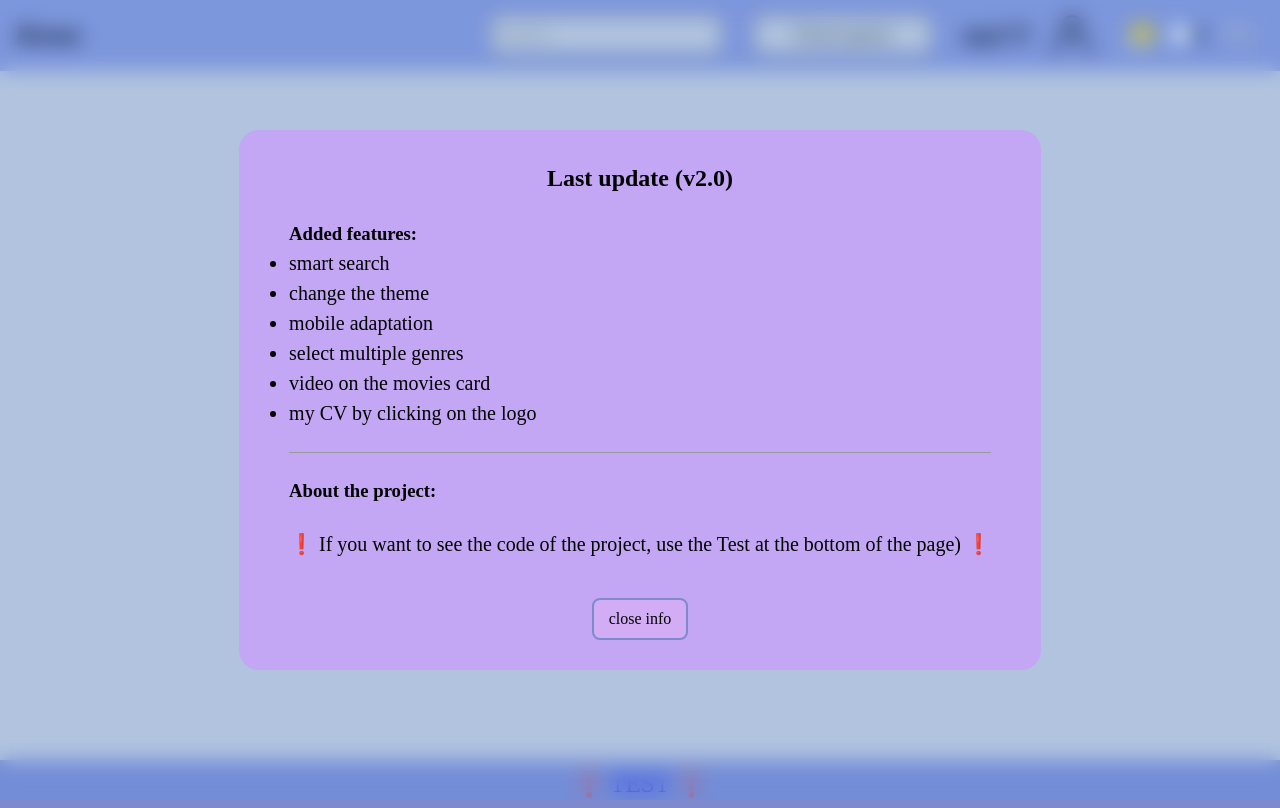
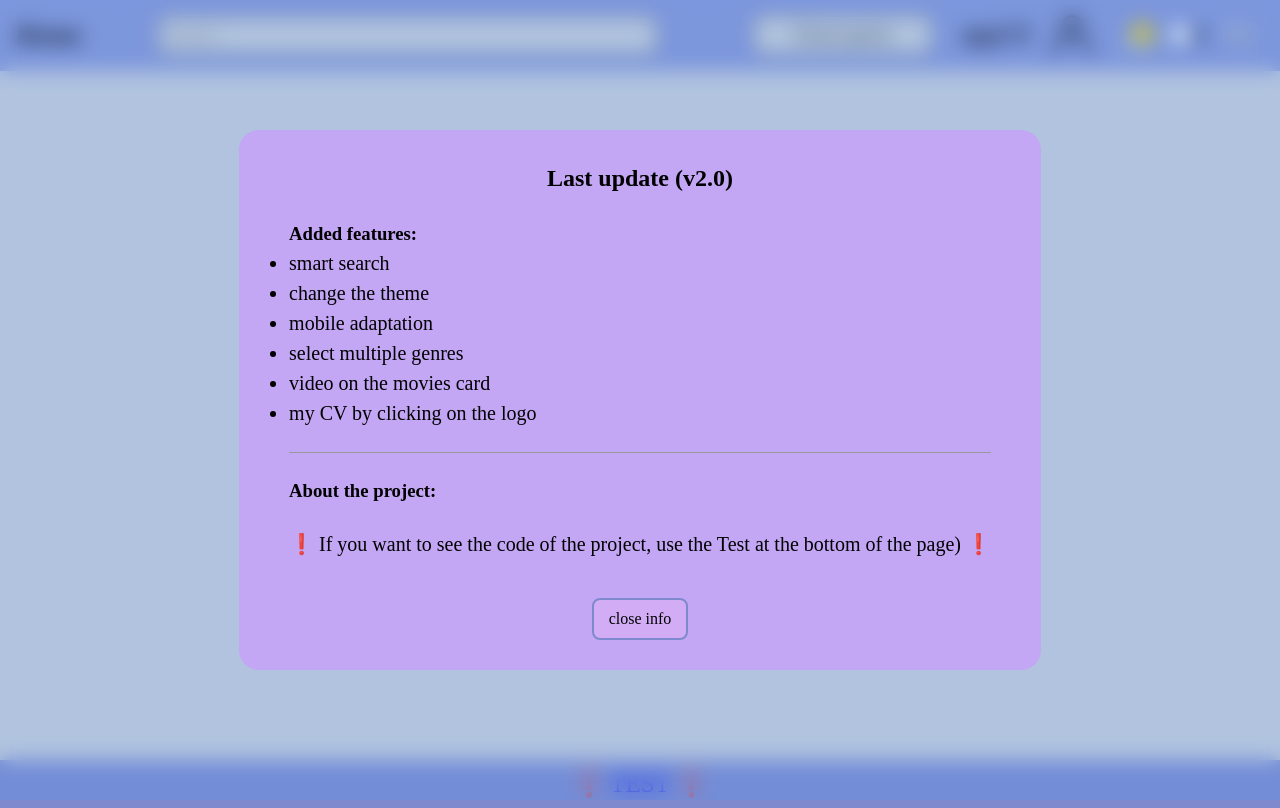
Before and after one commit to AlexandrKhom/movies_from_the_movies, a React (Create React App) app: page /movies in a window 1280 px wide. Built offline with nearby package versions, Linux system fonts and the light colour scheme; no server answers; what react-animations would draw is missing.

Commit message:
I hope that's all 16

```diff
--- a/src/components/Movie/Header/Header.js
+++ b/src/components/Movie/Header/Header.js
@@ -2,6 +2,7 @@ import {Link} from "react-router-dom";
 import {useSelector} from "react-redux";
 import styles from './Header.module.css';
 import {Navbar} from "../Mobile/Navbar";
+import {SearchPanel} from "../SearchPanel";
 
 
 export const Header = () => {
@@ -11,6 +12,7 @@ export const Header = () => {
         <div className={`${styles.header} ${theme ? styles.dark : styles.white}`}>
             <Link to="/" className={`${styles.logo} ${theme ? styles.dark : styles.white}`}>
                 <b><i>Home</i></b></Link>
+            <SearchPanel/>
             <Navbar/>
         </div>
     );
--- a/src/components/Movie/Mobile/RightNav.js
+++ b/src/components/Movie/Mobile/RightNav.js
@@ -1,6 +1,5 @@
 import React from 'react';
 import styled from 'styled-components';
-import {SearchPanel} from "../SearchPanel";
 import {GenresSelect} from "../GenresSelect";
 import {UserInfo} from "../UserInfo";
 import {ToggleThem} from "../ToggleThem";
@@ -21,9 +20,9 @@ const Ul = styled.ul`
     transform: ${({open}) => open ? 'translateX(0)' : 'translateX(100%)'};
     top: 0;
     right: 0;
-    height: 300px;
+    height: 220px;
     border-bottom-left-radius: 44px;
-    width: 300px;
+    width: 230px;
     padding-top: 3.5rem;
     transition: transform 0.3s ease-in-out;
     li {
@@ -42,7 +41,7 @@ export const RightNav = ({ open }) => {
     return (
         <Ul open={open}>
             <Div><div> </div></Div>
-            <li><SearchPanel/></li>
+            {/*<li><SearchPanel/></li>*/}
             <li><GenresSelect/></li>
             <li><UserInfo/></li>
             <li><ToggleThem/></li>
--- a/src/components/Movie/MoviesListCard/MoviesListCard.module.css
+++ b/src/components/Movie/MoviesListCard/MoviesListCard.module.css
@@ -51,3 +51,8 @@
 .image img:hover {
     transform: scale(1.1);
 }
+@media (max-width: 768px) {
+    .wrapper {
+        width: 100%;
+    }
+}
--- a/src/components/Movie/SearchPanel/DropDown/DropDown.module.css
+++ b/src/components/Movie/SearchPanel/DropDown/DropDown.module.css
@@ -12,7 +12,6 @@
 .notFound {
     text-align: center;
     margin: 10px;
-
 }
 
 .white {
--- a/src/components/Movie/SearchPanel/SearchPanel.module.css
+++ b/src/components/Movie/SearchPanel/SearchPanel.module.css
@@ -13,7 +13,6 @@
     border-radius: 10px;
     border: 2px solid grey;
 }
-
 .searchInput:active {
     border: 2px solid black;
     border-radius: 10px;
@@ -30,3 +29,8 @@
     background-color: #373752;
     color: #81c1f3;
 }
+@media (max-width: 768px) {
+    .wrapper {
+        max-width: 200px;
+    }
+}
--- a/src/components/Test/Questions/Questions.js
+++ b/src/components/Test/Questions/Questions.js
@@ -224,11 +224,20 @@ export const Questions = ({setSuccess, success}) => {
                     <hr/>
                     <br/>
                     <div className={styles.qsize}>6️⃣ Чему равно 2 && 1 && 0 && null && undefined && 5 ?</div>
-                    <br/>
+                    {/*<br/>*/}
                     <TextField onChange={handleChange} value={formState.input2} name="input2" label="Outlined"
                                variant="outlined"/>
-                    <br/>
-                    <br/>
+                    {/*<br/>*/}
+                    <div className={styles.linkToGitHub}>
+                        {success &&
+                        <a target='_blank' rel="noreferrer" href="https://github.com/AlexandrKhom/movies_from_the_movies">
+                            <button className={styles.referbtn}>
+                                <b>Show source code
+                                    {/*my project*/}
+                                </b>
+                            </button>
+                        </a>}
+                    </div>
                     <br/>
                     {valid &&
                     <Button onClick={() => setSuccess(true)} variant="outlined" color="primary">Submit</Button>}
@@ -237,18 +246,7 @@ export const Questions = ({setSuccess, success}) => {
                                        variant="outlined" color="primary">Submit</Button>}
                 </FormControl>
             </div>
-            <div className={styles.linkToGitHub}>
-                {success &&
 
-                <a target='_blank' rel="noreferrer" href="https://github.com/AlexandrKhom/movies_from_the_movies">
-                    <button>
-                    <b>Show source code
-                        {/*my project*/}
-                    </b>
-                    </button>
-                    </a>}
-
-            </div>
         </div>
     );
 }
--- a/src/components/Test/Questions/Questions.module.css
+++ b/src/components/Test/Questions/Questions.module.css
@@ -18,6 +18,17 @@ hr {
     border-bottom: 0;
     border-right: 0;
     background-color: #373752;
+}
+
+.referbtn {
+    border: black 1px solid;
+    border-radius: 25px;
+    padding: 7px;
+    background-color: rgb(248, 238, 242);
+}
+.referbtn:hover {
+    cursor: pointer;
+    background-color: rgba(183, 253, 183, 0.65);
 }
 
 .linkToGitHub {
```
